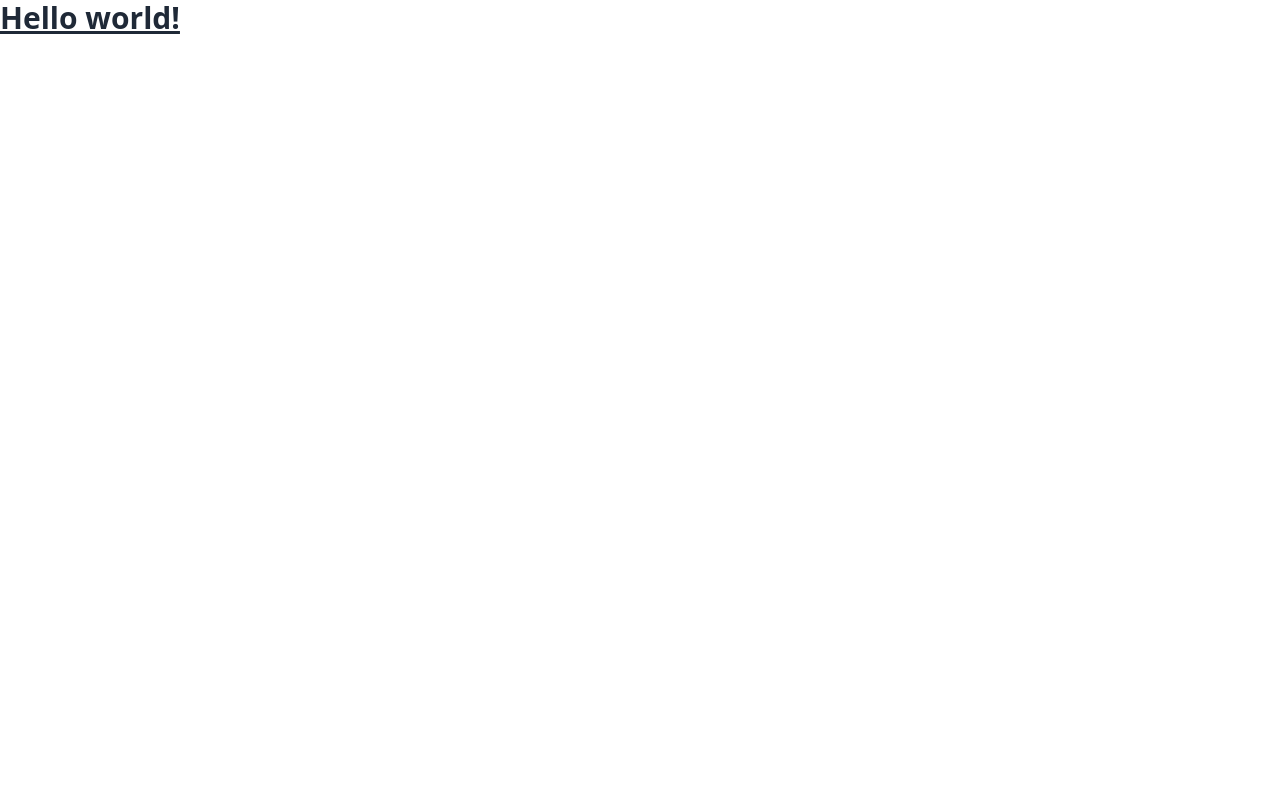
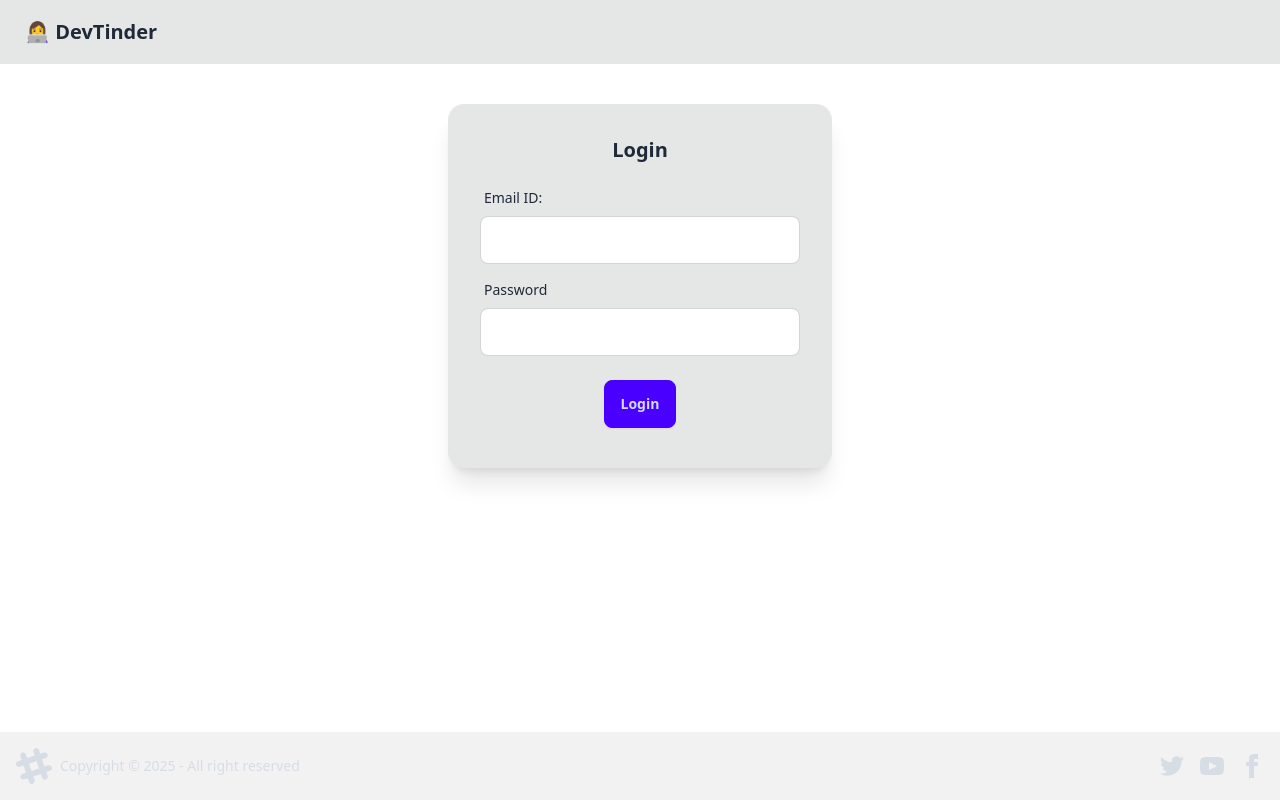
Before and after one commit to Ramsy007/TECHMATE-WEB, a React (Vite) app: page /login in a window 1280 px wide. Built offline with nearby package versions, Linux system fonts and the light colour scheme.

Commit message:
implemented routing functionality and  configured redux store

```diff
--- a/package.json
+++ b/package.json
@@ -10,8 +10,12 @@
     "preview": "vite preview"
   },
   "dependencies": {
+    "@reduxjs/toolkit": "^2.5.0",
+    "axios": "^1.7.9",
     "react": "^18.3.1",
-    "react-dom": "^18.3.1"
+    "react-dom": "^18.3.1",
+    "react-redux": "^9.2.0",
+    "react-router-dom": "^7.1.1"
   },
   "devDependencies": {
     "@eslint/js": "^9.17.0",
--- a/src/App.jsx
+++ b/src/App.jsx
@@ -1,18 +1,31 @@
+import { BrowserRouter, Routes, Route } from "react-router-dom";
+// import Body from "./components/Body";
+import Body from "./components/Body";
+// import Login from "./components/Login";
+import Login from "./components/Login";
+import Profile from "./components/Profile";
+import { Provider } from "react-redux";
+import AppStore from "./utills/AppStore";
+import Feed from "./components/Feed";
 
 
 function App() {
+  return (
+    <>
+      <Provider store={AppStore}>
+        <BrowserRouter basename="/">
+          <Routes>
+            <Route path="/" element={<Body />}>
+              <Route path="/" element={<Feed />} />
+              <Route path="/login" element={<Login />} />
+              <Route path="/profile" element={<Profile />} />
 
-
-  return (
-      <>
-
-      <h1 className="text-3xl font-bold underline">
-      Hello world!
-    </h1>
-      </>
-
-
-  )
+            </Route>
+          </Routes>
+        </BrowserRouter>
+      </Provider>
+    </>
+  );
 }
 
-export default App
+export default App;
--- /dev/null
+++ b/src/components/Body.jsx
@@ -0,0 +1,16 @@
+import { Outlet, useNavigate } from "react-router-dom";
+import NavBar from "./NavBar";
+import Footer from "./Footer";
+
+
+const Body = () => {
+
+  return (
+    <div>
+      <NavBar />
+      <Outlet />
+      <Footer />
+    </div>
+  );
+};
+export default Body;
--- /dev/null
+++ b/src/components/Feed.jsx
@@ -0,0 +1,9 @@
+import React from 'react'
+
+const Feed = () => {
+  return (
+    <div>Feed</div>
+  )
+}
+
+export default Feed
--- /dev/null
+++ b/src/components/Footer.jsx
@@ -0,0 +1,56 @@
+const Footer = () => {
+    return (
+      <footer className="footer bg-base-200 text-neutral-content p-4 fixed bottom-0">
+        <aside className="grid-flow-col items-center">
+          <svg
+            width="36"
+            height="36"
+            viewBox="0 0 24 24"
+            xmlns="http://www.w3.org/2000/svg"
+            fillRule="evenodd"
+            clipRule="evenodd"
+            className="fill-current"
+          >
+            <path d="M22.672 15.226l-2.432.811.841 2.515c.33 1.019-.209 2.127-1.23 2.456-1.15.325-2.148-.321-2.463-1.226l-.84-2.518-5.013 1.677.84 2.517c.391 1.203-.434 2.542-1.831 2.542-.88 0-1.601-.564-1.86-1.314l-.842-2.516-2.431.809c-1.135.328-2.145-.317-2.463-1.229-.329-1.018.211-2.127 1.231-2.456l2.432-.809-1.621-4.823-2.432.808c-1.355.384-2.558-.59-2.558-1.839 0-.817.509-1.582 1.327-1.846l2.433-.809-.842-2.515c-.33-1.02.211-2.129 1.232-2.458 1.02-.329 2.13.209 2.461 1.229l.842 2.515 5.011-1.677-.839-2.517c-.403-1.238.484-2.553 1.843-2.553.819 0 1.585.509 1.85 1.326l.841 2.517 2.431-.81c1.02-.33 2.131.211 2.461 1.229.332 1.018-.21 2.126-1.23 2.456l-2.433.809 1.622 4.823 2.433-.809c1.242-.401 2.557.484 2.557 1.838 0 .819-.51 1.583-1.328 1.847m-8.992-6.428l-5.01 1.675 1.619 4.828 5.011-1.674-1.62-4.829z"></path>
+          </svg>
+          <p>Copyright © {new Date().getFullYear()} - All right reserved</p>
+        </aside>
+        <nav className="grid-flow-col gap-4 md:place-self-center md:justify-self-end">
+          <a>
+            <svg
+              xmlns="http://www.w3.org/2000/svg"
+              width="24"
+              height="24"
+              viewBox="0 0 24 24"
+              className="fill-current"
+            >
+              <path d="M24 4.557c-.883.392-1.832.656-2.828.775 1.017-.609 1.798-1.574 2.165-2.724-.951.564-2.005.974-3.127 1.195-.897-.957-2.178-1.555-3.594-1.555-3.179 0-5.515 2.966-4.797 6.045-4.091-.205-7.719-2.165-10.148-5.144-1.29 2.213-.669 5.108 1.523 6.574-.806-.026-1.566-.247-2.229-.616-.054 2.281 1.581 4.415 3.949 4.89-.693.188-1.452.232-2.224.084.626 1.956 2.444 3.379 4.6 3.419-2.07 1.623-4.678 2.348-7.29 2.04 2.179 1.397 4.768 2.212 7.548 2.212 9.142 0 14.307-7.721 13.995-14.646.962-.695 1.797-1.562 2.457-2.549z"></path>
+            </svg>
+          </a>
+          <a>
+            <svg
+              xmlns="http://www.w3.org/2000/svg"
+              width="24"
+              height="24"
+              viewBox="0 0 24 24"
+              className="fill-current"
+            >
+              <path d="M19.615 3.184c-3.604-.246-11.631-.245-15.23 0-3.897.266-4.356 2.62-4.385 8.816.029 6.185.484 8.549 4.385 8.816 3.6.245 11.626.246 15.23 0 3.897-.266 4.356-2.62 4.385-8.816-.029-6.185-.484-8.549-4.385-8.816zm-10.615 12.816v-8l8 3.993-8 4.007z"></path>
+            </svg>
+          </a>
+          <a>
+            <svg
+              xmlns="http://www.w3.org/2000/svg"
+              width="24"
+              height="24"
+              viewBox="0 0 24 24"
+              className="fill-current"
+            >
+              <path d="M9 8h-3v4h3v12h5v-12h3.642l.358-4h-4v-1.667c0-.955.192-1.333 1.115-1.333h2.885v-5h-3.808c-3.596 0-5.192 1.583-5.192 4.615v3.385z"></path>
+            </svg>
+          </a>
+        </nav>
+      </footer>
+    );
+  };
+  export default Footer;
--- /dev/null
+++ b/src/components/Login.jsx
@@ -0,0 +1,84 @@
+import { useState } from "react";
+import axios from "axios";
+import { useDispatch } from "react-redux";
+// import { addUser } from "../utils/userSlice";
+import { addUser } from "../utills/userSlice";
+import { useNavigate } from "react-router-dom";
+// import { BASE_URL } from "../utils/constants";
+import { Base_url } from "../utills/constants";
+
+const Login = () => {
+  const [emailId, setEmailId] = useState("");
+  const [password, setPassword] = useState("");
+
+  const dispatch = useDispatch();
+  const navigate = useNavigate();
+
+  const handleLogin = async () => {
+    try {
+      const res = await axios.post(
+        Base_url + "/login",
+        {
+          emailId,
+          password,
+        },
+        { withCredentials: true }
+      );
+      dispatch(addUser(res.data));
+      return navigate("/");
+    } catch (err) {
+      return ("something went wrong")
+    }
+  };
+
+
+
+  return (
+    <div className="flex justify-center my-10">
+      <div className="card bg-base-300 w-96 shadow-xl">
+        <div className="card-body">
+          <h2 className="card-title justify-center">
+           Login
+          </h2>
+          <div>
+
+            <label className="form-control w-full max-w-xs my-2">
+              <div className="label">
+                <span className="label-text">Email ID:</span>
+              </div>
+              <input
+                type="text"
+                value={emailId}
+                className="input input-bordered w-full max-w-xs"
+                onChange={(e) => setEmailId(e.target.value)}
+              />
+            </label>
+            <label className="form-control w-full max-w-xs my-2">
+              <div className="label">
+                <span className="label-text">Password</span>
+              </div>
+              <input
+                type="password"
+                value={password}
+                className="input input-bordered w-full max-w-xs"
+                onChange={(e) => setPassword(e.target.value)}
+              />
+            </label>
+          </div>
+
+          <div className="card-actions justify-center m-2">
+            <button
+              className="btn btn-primary"
+              onClick={ handleLogin}
+            >
+              Login
+            </button>
+          </div>
+
+
+        </div>
+      </div>
+    </div>
+  );
+};
+export default Login;
--- /dev/null
+++ b/src/components/Navbar.jsx
@@ -0,0 +1,48 @@
+
+import { useSelector } from "react-redux";
+import { Link } from "react-router-dom";
+
+
+const NavBar = () => {
+  const user = useSelector((store) => store.user);
+
+
+
+  return (
+    <div className="navbar bg-base-300">
+      <div className="flex-1">
+        <Link to="/" className="btn btn-ghost text-xl">
+          👩‍💻 DevTinder
+        </Link>
+      </div>
+      {user && (
+        <div className="flex-none gap-2">
+          <div className="form-control">Welcome, {user.firstName}</div>
+          <div className="dropdown dropdown-end mx-5 flex">
+            <div
+              tabIndex={0}
+              role="button"
+              className="btn btn-ghost btn-circle avatar"
+            >
+              <div className="w-10 rounded-full">
+                <img alt="user photo" src={user.photoUrl} />
+              </div>
+            </div>
+            <ul
+              tabIndex={0}
+              className="menu menu-sm dropdown-content bg-base-100 rounded-box z-[1] mt-3 w-52 p-2 shadow"
+            >
+
+
+              <li>
+                <a>Logout</a>
+                <a>profile</a>
+              </li>
+            </ul>
+          </div>
+        </div>
+      )}
+    </div>
+  );
+};
+export default NavBar;
--- /dev/null
+++ b/src/components/Profile.jsx
@@ -0,0 +1,8 @@
+const Profile=()=>{
+    return (
+        <div>
+            <h1>Profile</h1>
+        </div>
+    )
+}
+export default Profile
--- /dev/null
+++ b/src/utills/AppStore.js
@@ -0,0 +1,9 @@
+import { configureStore } from "@reduxjs/toolkit";
+import userReducer from './userSlice'
+
+const AppStore=configureStore({
+    reducer: {
+        user:userReducer,
+    },
+})
+export default AppStore;
--- /dev/null
+++ b/src/utills/constants.js
@@ -0,0 +1 @@
+export const Base_url="http://localhost:4000"
--- /dev/null
+++ b/src/utills/userSlice.js
@@ -0,0 +1,18 @@
+import { createSlice } from "@reduxjs/toolkit";
+
+const userSlice=createSlice({
+    name:"user",
+    initialState:null,
+    reducers:{
+        addUser:(state,action)=>{
+            return action.payload;
+        },
+        removeUser:(state,action)=>{
+            return null;
+        },
+
+    }
+})
+
+export const {addUser,removeUser}=userSlice.actions
+export default userSlice.reducer;
```
Also changed, not shown: 1 other file (tests, documents, lock files or other folders).
